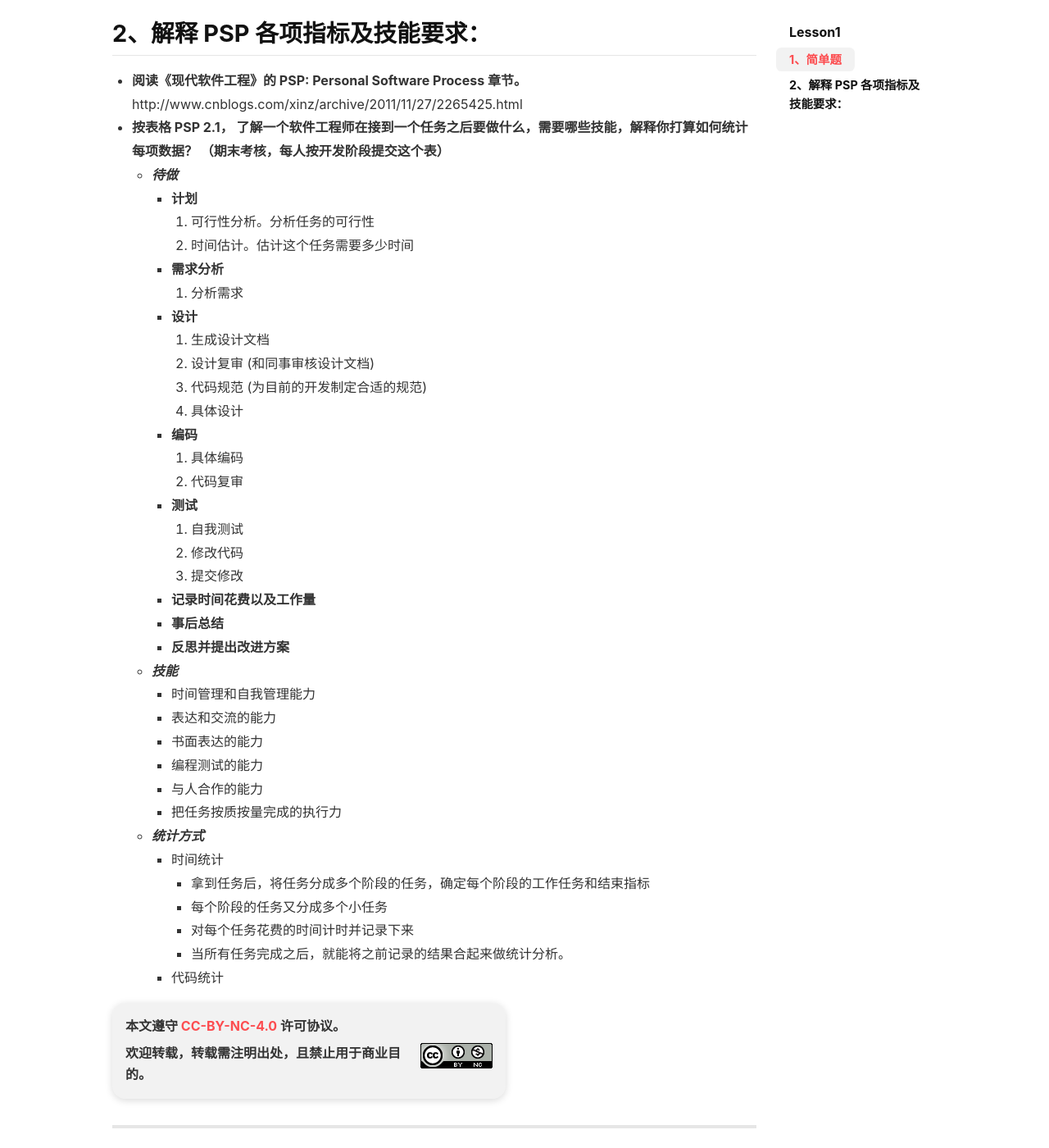
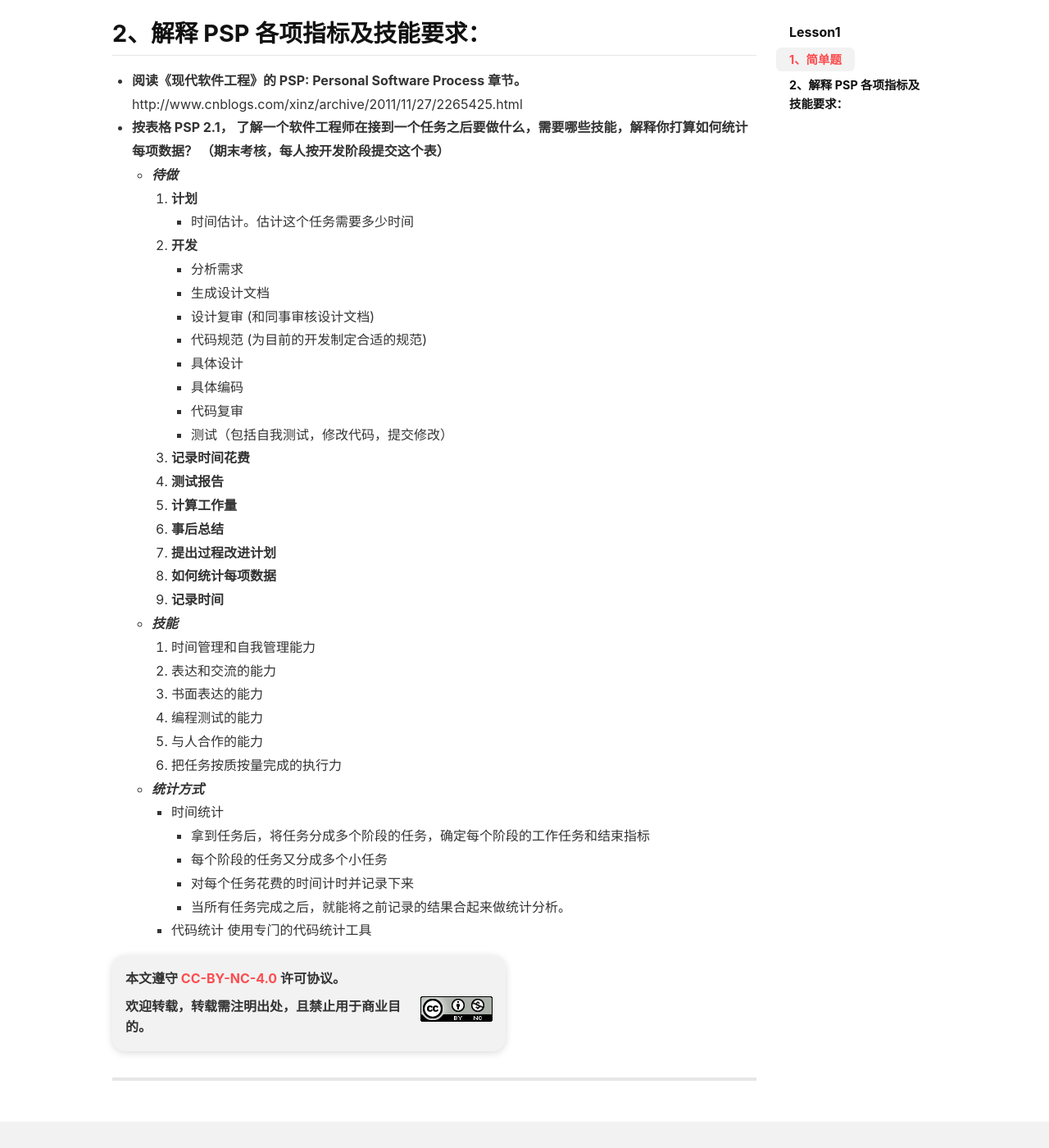
Before and after one commit to t617/blog, a Jekyll site: the page built from _posts/2018-03-12-lesson1.md, in a window 1280 px wide and 1400 px high, scrolled down 1482 px. Shown: the whole window at 82% size. Built offline with Jekyll 4.4.1, drawn with Linux system fonts in a browser that asks for light colours; nearby versions of some CDN libraries.

Commit message:
add first homework

```diff
--- a/_posts/2018-03-12-lesson1.md
+++ b/_posts/2018-03-12-lesson1.md
@@ -38,33 +38,31 @@ tags: lesson1 系统分析与设计
 * **阅读《现代软件工程》的 PSP: Personal Software Process 章节。** http://www.cnblogs.com/xinz/archive/2011/11/27/2265425.html
 * **按表格 PSP 2.1， 了解一个软件工程师在接到一个任务之后要做什么，需要哪些技能，解释你打算如何统计每项数据？ （期末考核，每人按开发阶段提交这个表）**
   * ***待做***
-    * **计划**
-      1. 可行性分析。分析任务的可行性
-      2. 时间估计。估计这个任务需要多少时间
-    * **需求分析**
-      1. 分析需求
-    * **设计**
-      1. 生成设计文档
-      2. 设计复审 (和同事审核设计文档)
-      3. 代码规范 (为目前的开发制定合适的规范)
-      4. 具体设计
-    * **编码**
-      1. 具体编码
-      2. 代码复审
-    * **测试**
-      1. 自我测试
-      2. 修改代码
-      3. 提交修改
-    * **记录时间花费以及工作量**
-    * **事后总结**
-    * **反思并提出改进方案**
+    1. **计划**
+      * 时间估计。估计这个任务需要多少时间
+    2. **开发**
+      * 分析需求
+      * 生成设计文档
+      * 设计复审 (和同事审核设计文档)
+      * 代码规范 (为目前的开发制定合适的规范)
+      * 具体设计
+      * 具体编码
+      * 代码复审
+      * 测试（包括自我测试，修改代码，提交修改）
+    3. **记录时间花费**
+    4. **测试报告**
+    5. **计算工作量**
+    6. **事后总结**
+    7. **提出过程改进计划**
+    8. **如何统计每项数据**
+    9. **记录时间**
   * ***技能***
-    * 时间管理和自我管理能力
-    * 表达和交流的能力
-    * 书面表达的能力
-    * 编程测试的能力
-    * 与人合作的能力
-    * 把任务按质按量完成的执行力
+    1. 时间管理和自我管理能力
+    2. 表达和交流的能力
+    3. 书面表达的能力
+    4. 编程测试的能力
+    5. 与人合作的能力
+    6. 把任务按质按量完成的执行力
   * ***统计方式***
     * 时间统计
       * 拿到任务后，将任务分成多个阶段的任务，确定每个阶段的工作任务和结束指标
@@ -72,3 +70,4 @@ tags: lesson1 系统分析与设计
       * 对每个任务花费的时间计时并记录下来
       * 当所有任务完成之后，就能将之前记录的结果合起来做统计分析。
     * 代码统计
+  使用专门的代码统计工具
```
